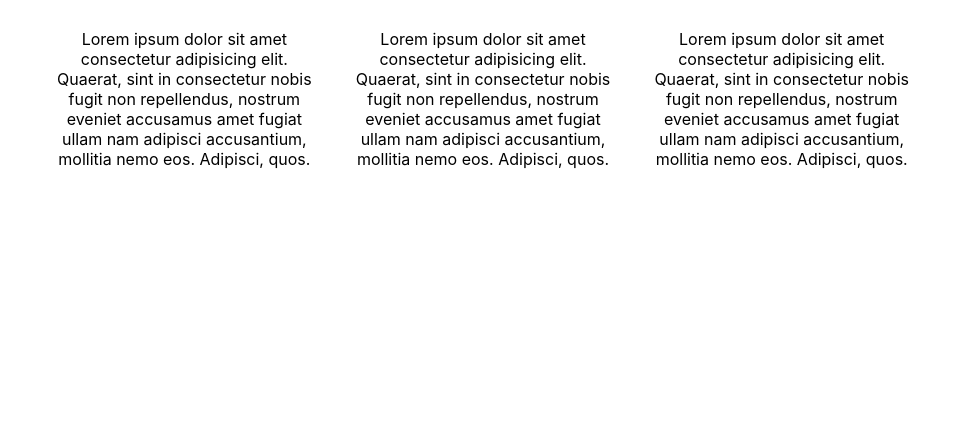
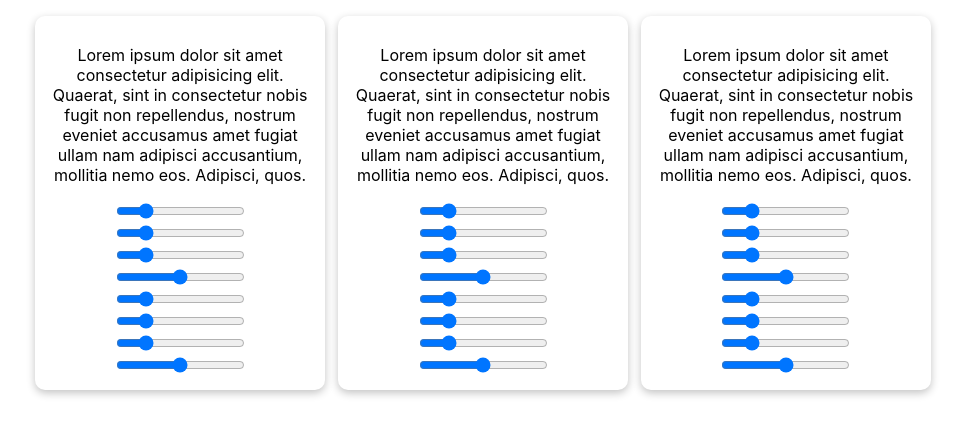
Before and after one commit to bart-1/css-stylizer, a React (Vite) app: page / in a window 1280 px wide. Shown: the top 434 px of the page, without its empty margins (157-1122 px from the left). Built offline with nearby package versions, Linux system fonts and the light colour scheme.

Commit message:
feat: props components communication
Number of samples depends of array. Each sample has ControlPanel
component with two child of ColorController for text
and background.
New set of props for Sample, ControlPanel, ColorController.
New interface for CSS color data set.

```diff
--- a/src/App.tsx
+++ b/src/App.tsx
@@ -1,21 +1,51 @@
-import react, { useState } from "react";
+import react, { useEffect, useState } from "react";
 import "./styles/App.css";
 import ControlPanel from "./ControlPanel";
 import Sample from "./Sample";
 
+const numberOfSamples = [1, 2, 3];
+
+export interface CssDataSet {
+  id: string;
+  colorTxt: string;
+  colorBg: string;
+}
+
 function App() {
-  const [colorText, setColorText] = useState('');
-  const [colorBackground, setColorBackground] = useState('');
+  const [cssDataSet, setCssDataSet] = useState<CssDataSet[]>([
+    {
+      id: "test",
+      colorTxt: "black",
+      colorBg: "gray",
+    },
+  ]);
+
+  const samplesSet = numberOfSamples.map((sample) => (
+    <div className="sample-set">
+      <Sample className={`sample${sample}`} />
+      <ControlPanel
+        sampleName={`sample${sample}`}
+        exportData={(data) =>
+          setCssDataSet((prevState) => prevState.concat(data))
+        }
+      />
+    </div>
+  ));
+
+  useEffect(() => {
+    cssDataSet.forEach((cssData) => {
+      const cssNest = document.getElementById(`${cssData.id}`);
+      if (cssNest)
+        cssNest.style.cssText = `color: ${cssData.colorTxt}; background-color: ${cssData.colorBg}`;
+    });
+  }, [cssDataSet]);
 
   return (
-    <div className="App">
-      <div className="samples">
-        <Sample colorBackground={""} colorText={""} />
-        <Sample colorBackground={""} colorText={""} />
-        <Sample colorBackground={""} colorText={""} />
+    <>
+      <div className="App" id="app">
+        <div className="samples">{samplesSet}</div>
       </div>
-      <ControlPanel props={ ''}/>
-    </div>
+    </>
   );
 }
 
--- a/src/ColorController.tsx
+++ b/src/ColorController.tsx
@@ -1,8 +1,9 @@
-import react from "react";
+import react, { useEffect, useState } from "react";
 
 interface ColorControllerProps {
+  name: string;
   inputColor: any;
-  outputColor: any;
+  outputColor: (color:any)=> void;
   colorDataType: "rgba" | "hsla" | "hexa";
 }
 
@@ -11,6 +12,20 @@ const ColorController = ({
   outputColor,
   colorDataType,
 }: ColorControllerProps) => {
+  const [r, setR] = useState(0);
+  const [g, setG] = useState(0);
+  const [b, setB] = useState(0);
+
+  useEffect(() => {
+    if (colorDataType === 'rgba')
+      inputColor
+    else if (colorDataType === 'hsla')
+      inputColor
+    else if (colorDataType === "hexa")
+      inputColor
+  },[colorDataType])
+
+
   return (
     <>
       <div className="color-controller">
--- a/src/ControlPanel.tsx
+++ b/src/ControlPanel.tsx
@@ -1,15 +1,37 @@
-import react from 'react';
+import {useEffect, useState} from 'react';
+import { CssDataSet } from './App';
+import ColorController from './ColorController';
 
 interface ControlPanelProps {
-props: any ;
+    sampleName: string;
+    exportData: (data: CssDataSet) => void;
 }
 
-const ControlPanel = ({ props}: ControlPanelProps) => {
+const ControlPanel = ({ sampleName, exportData }: ControlPanelProps) => {
+    const [textColor, setTextColor] = useState('');
+    const [bgColor, setBgColor] = useState('');
+
+    useEffect( () => {
+         exportData({id: sampleName , colorTxt: textColor, colorBg: bgColor})
+    }, [] );
 
         return (
-            <>
-                <div className='control-panel'>  </div>
-            </>
-        )
+          <>
+            <div className="control-panel">
+              <ColorController
+                name="text"
+                inputColor={""}
+                outputColor={(color) => setTextColor(color)}
+                colorDataType={"rgba"}
+              />
+              <ColorController
+                name="background"
+                inputColor={""}
+                outputColor={(color) => setBgColor(color)}
+                colorDataType={"rgba"}
+              />
+            </div>
+          </>
+        );
 };
 export default ControlPanel;
--- a/src/Sample.tsx
+++ b/src/Sample.tsx
@@ -2,15 +2,14 @@ import react from 'react';
 import './styles/Sample.css';
 
 interface SampleProps {
-    colorText: any;
-    colorBackground: any;
+   className: string
 }
 
-const Sample = ({ colorText, colorBackground }: SampleProps) => {
+const Sample = ({ className }: SampleProps) => {
 
         return (
             <>
-                <div className='sample'>
+                <div className={className}>
                 <p>Lorem ipsum dolor sit amet consectetur adipisicing elit. Quaerat, sint in consectetur nobis fugit non repellendus, nostrum eveniet accusamus amet fugiat ullam nam adipisci accusantium, mollitia nemo eos. Adipisci, quos.</p>
                 </div>
             </>
--- a/src/styles/App.css
+++ b/src/styles/App.css
@@ -3,8 +3,18 @@
 }
 
 div.samples {
-  margin: auto;
+  margin: 2vh auto;
   display: flex;
+  gap: 1vw;
   width: 70vw;
   grid-template-columns: 33% 33% 33%;
 }
+
+div.sample-set {
+  display: flex;
+  flex-direction: column;
+  padding: 1vw;
+  /* border: 1px solid black; */
+  border-radius: 10px;
+  box-shadow: rgba(0, 0, 0, 0.24) 0px 3px 8px;
+}
--- a/src/styles/Sample.css
+++ b/src/styles/Sample.css
@@ -1,10 +1,18 @@
-* {
-  background-color: var(--color-background);
-  color: var(--color-text);
-}
 
 div.sample {
-    width: 50vw;
-    height: 50vh;
-    padding: 1vw;
+  width: 50vw;
+  height: 50vh;
+  padding: 1vw;
 }
+/* div.samples  {
+  background-color: var(--color-background-s1);
+  color: var(--color-text-s1);
+}
+div.samples :nth-child(2) {
+  background-color: var(--color-background-s2);
+  color: var(--color-text-s2);
+}
+div.samples :nth-child(3) {
+  background-color: var(--color-background-s3);
+  color: var(--color-text-s3);
+} */
```
